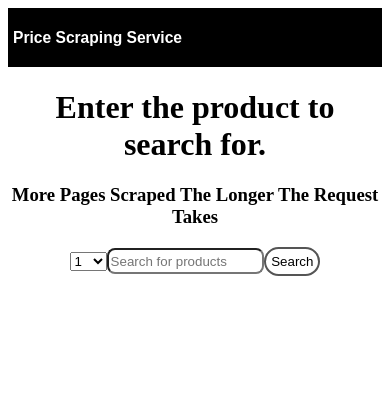
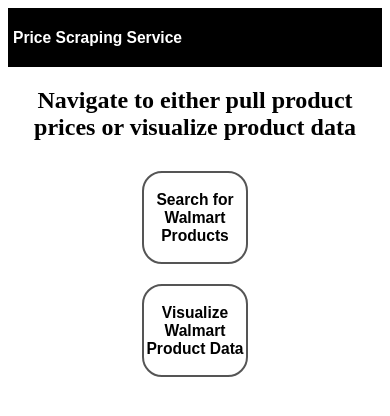
Before and after one commit to ryanNealon26/price-scraping-frontend, a React (Create React App) app: page / in a window 390 px wide. Shown: the top 416 px of the page. Built offline with nearby package versions, Linux system fonts and the light colour scheme.

Commit message:
Added bar plots with google charts

```diff
--- a/package.json
+++ b/package.json
@@ -11,6 +11,7 @@
     "react": "^18.2.0",
     "react-bootstrap": "^2.10.2",
     "react-dom": "^18.2.0",
+    "react-google-charts": "^4.0.1",
     "react-scripts": "5.0.1",
     "web-vitals": "^2.1.4"
   },
--- a/src/App.css
+++ b/src/App.css
@@ -61,3 +61,8 @@
   text-decoration: none;
   font-size: 17px;
 }
+
+.btn-holder{
+  padding: 10px;
+  align-items: center;
+}
--- a/src/App.js
+++ b/src/App.js
@@ -1,12 +1,37 @@
 import './App.css';
 import Search from './components/Search';
+import Googlecharts from './components/Googlecharts';
+import React, {useEffect, useState} from 'react'
 function App() {
+  const[search, setSearch] = useState(true)
+  const[charts, setCharts] = useState(true)
+  const[hideButton, setHideButton] = useState(true)
+  const productSearch = () => {
+    setSearch(false)
+    setHideButton(false)
+  }
+  const googleCharts = () => {
+    setCharts(false)
+    setHideButton(false)
+  }
   return (
     <div className="App">
       <div class="topnav">
         <button class="changeState" ><h3>Price Scraping Service</h3></button>
       </div>
-      <Search></Search>
+      {hideButton &&<h2>Navigate to either pull product prices or visualize product data</h2>}
+      {hideButton && <div class="btn-holder">
+        <button class='select-btn' onClick={productSearch}>
+          <h3>Search for Walmart Products</h3>
+        </button>
+      </div>}
+      {hideButton && <div class="btn-holder">
+         <button class='select-btn' onClick={googleCharts}>
+          <h3>Visualize Walmart Product Data</h3>
+        </button>
+      </div>}
+      {!search && <Search></Search>}
+      {!charts &&  <Googlecharts></Googlecharts>}
     </div>
   );
 }
--- /dev/null
+++ b/src/components/Googlecharts.js
@@ -0,0 +1,120 @@
+import React, {useEffect, useState} from 'react'
+import { Chart } from "react-google-charts";
+import "./styles.css"
+
+function Googlecharts(){
+    const [data, setData] = useState()
+    const [loading, setLoading] = useState(false)
+    const [showBar, setShowBar] = useState(false)
+    const [barPlotData, setBarPlotData] = useState(false)
+    const [barLabel, setBarLabel] = useState("Generate Bar Plot")
+    const[budget, setBudget] = useState(false)
+    function apiResponse () {
+        const apiData = JSON.parse(this.responseText);
+        setData(apiData)
+        setLoading(false)
+    }
+    const apiCall = () => {
+        var userEntry = document.getElementById("product-entry").value;
+        var userPages  = document.querySelector('#pageSelect').value;
+        console.log(userEntry)
+        if(userEntry==''){
+            alert("Please Make Sure you have entered a product");
+            return
+        }
+        setLoading(true)
+        var formattedEntry = userEntry.replace("", "+");
+        const req = new XMLHttpRequest();
+        req.addEventListener("load", apiResponse);
+        req.open("GET", `walmart-products/${formattedEntry}/${userPages}`);
+        req.send();
+    }
+    const refreshPage = () => {
+        setData()
+    }
+    const generateBarPlot = () =>{
+        if(barLabel=="Generate Bar Plot"){
+            var i = 0;
+            var j = 0;
+            const chartData = [
+                ["Product Title", "Price "],
+            ];
+            console.log(data["Inventory"].length)
+            while(i<data["Inventory"].length){
+                while(j<data["Inventory"][i].length){
+                    var productTitle = data["Inventory"][i][j]["Product Title"]
+                    var productPrice = parseFloat(data["Inventory"][i][j]["Product Price"].replace("$", ""))
+                    console.log(productTitle)
+                    chartData.push([productTitle, productPrice])
+                    j+=1
+                }
+                i+=1
+                j = 0;
+            }
+            setBarPlotData(chartData)
+            setBarLabel("Hide Bar Plot")
+            setShowBar(true)
+        }else{
+            setBarLabel("Generate Bar Plot")
+            setShowBar(false)
+        }
+    }
+    const generatePiePlot = () => {
+        setBudget(true)
+    }
+    const options = {
+        title: "Walmart Product Prices",
+        chartArea: { width: "50%" },
+        hAxis: {
+          title: "Price $",
+          minValue: 0,
+        },
+        vAxis: {
+            textPosition: 'none',
+          },
+    };
+
+    return(
+        <div>
+            {!data && <div>
+                <h1>Enter the product you wish to visualize!</h1>
+                <h3>More Pages Scraped The Longer The Request Takes</h3>
+                <form>
+                    <select id="pageSelect">
+                        <option value="1">1</option>
+                        <option value="2">2</option>
+                        <option value="3">3</option>
+                        <option value="4">4</option>
+                        <option value="5">5</option>
+                        <option value="6">6</option>
+                        <option value="7">7</option>
+                        <option value="8">8</option>
+                        <option value="9">9</option>
+                        <option value="10">10</option>
+                    </select>
+                    <input type="text" placeholder="Search for products" class="inputfield" id='product-entry'></input>
+                    {!loading && <button class="btn" type="button" onClick={apiCall}>Search</button>}
+                    {loading && <button class="btn" type="button" onClick={refreshPage}>Cancel</button>}
+                </form>
+                {loading && <h3>fetching products...</h3>}
+            </div>}
+            {data &&<div>
+                <h1>Visualize Product Data with Google charts</h1>
+                <button class="btn" type="button" onClick={generateBarPlot}>{barLabel}</button>
+                <button class="btn" type="button" onClick={generatePiePlot}>Generate Pie Chart</button>
+                {budget && <div style={{padding: "3px"}}>
+                <input type="text" placeholder="Enter your budget" class="inputfield" id='filter-budget'></input>
+                <button class="btn" type="button">Search</button>
+                 </div>}
+                {showBar&&<Chart
+                chartType="BarChart"
+                width="100%"
+                height="600px"
+                data={barPlotData}
+                options={options}/>}
+            </div>}
+        </div>
+    )
+}
+
+export default Googlecharts;
--- a/src/components/Search.js
+++ b/src/components/Search.js
@@ -40,7 +40,7 @@
         }
     }
     const refreshPage = () => {
-        window.location.reload(false);
+        setData()
     }
     const filter = () =>{
         if(budget==false){
--- a/src/components/styles.css
+++ b/src/components/styles.css
@@ -53,10 +53,24 @@
   color: black;
   border: 2px solid #555555;
   border-radius: 20px;
-  padding: 5px;
+  padding: 2px;
   transition-duration: 0.4s;
 }
 .btn:hover {
+  background-color: #555555;
+  color: white;
+}
+
+.select-btn{
+  background-color: white;
+  color: black;
+  border: 2px solid #555555;
+  border-radius: 20px;
+  padding: 2px;
+  width: 30%;
+  transition-duration: 0.4s;
+}
+.select-btn:hover {
   background-color: #555555;
   color: white;
 }
@@ -68,4 +82,13 @@
   margin: 0;
   height: 150px;
 }
+  .select-btn{
+  background-color: white;
+  color: black;
+  border: 2px solid #555555;
+  border-radius: 20px;
+  padding: 2px;
+  width: 30%;
+  transition-duration: 0.4s;
 }
+}
```
Also changed, not shown: 1 other file (tests, documents, lock files or other folders).
